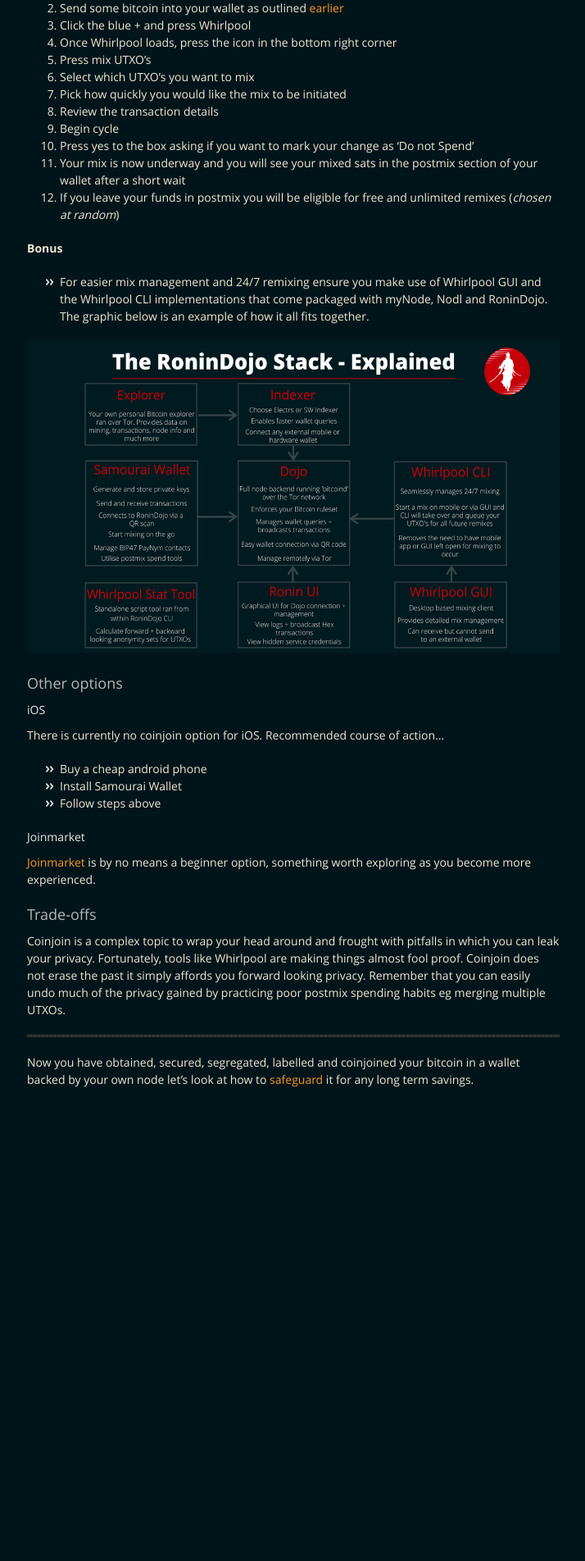
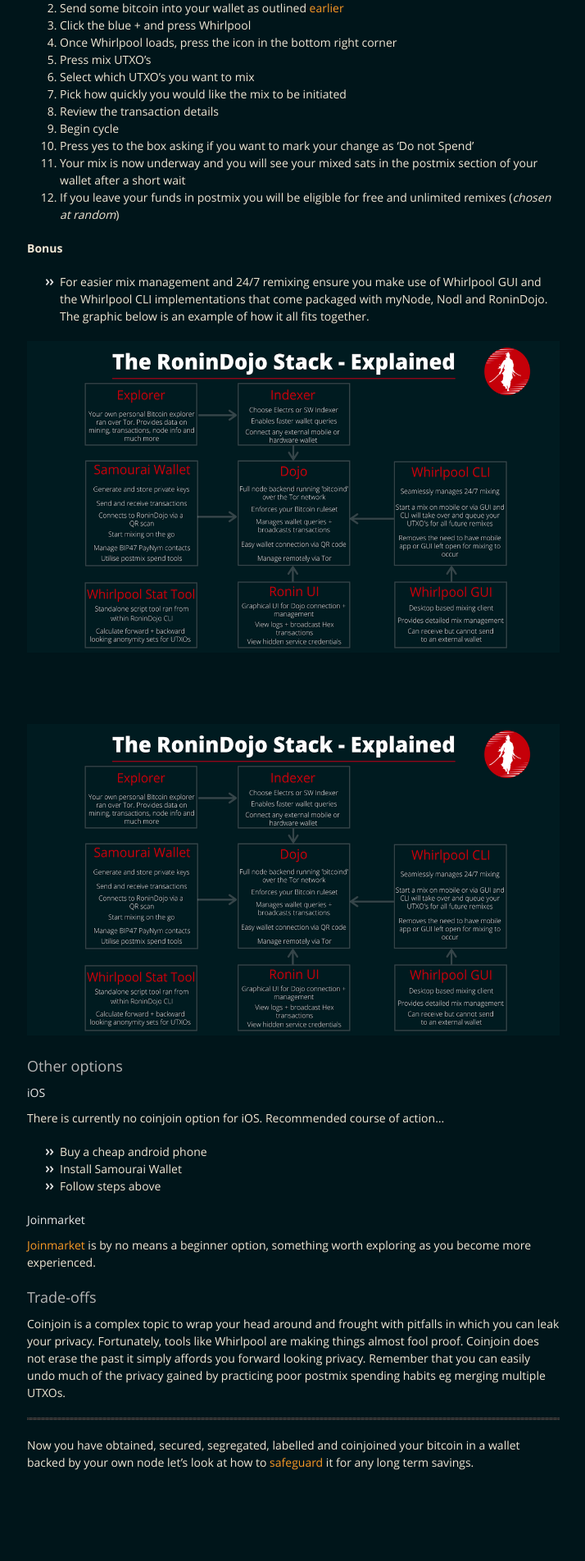
Before and after one commit to BitcoinQnA/BitcoinPrivacyGuide, a Jekyll site: the page built from separate.md, in a window 1280 px wide. Shown: the part 1094-2998 px from the top of the page at 82% size, without its empty margins (282-996 px from the left). Built offline with Jekyll 4.4.1, drawn with Linux system fonts in a browser that asks for light colours; before the commit the page ends 2531 px from its top, so only the background shows below that.

Commit message:
Update separate.md

```diff
--- a/separate.md
+++ b/separate.md
@@ -56,6 +56,15 @@ Samourai Wallet offers the easiest and most effective coinjoin implementation, W
   <img width="650" height="380" src="https://raw.githubusercontent.com/BitcoinQnA/BitcoinPrivacyGuide/master/assets/images/RD1.png">
 </p>
 
+<br/>
+<br/>
+
+
+
+<p align="center">
+<img src="https://raw.githubusercontent.com/BitcoinQnA/BitcoinPrivacyGuide/master/assets/images/RD1.png" class=responsive width="650" height="380" maxheight="380" />
+</p>
+
 
 ### Other options
 
```
